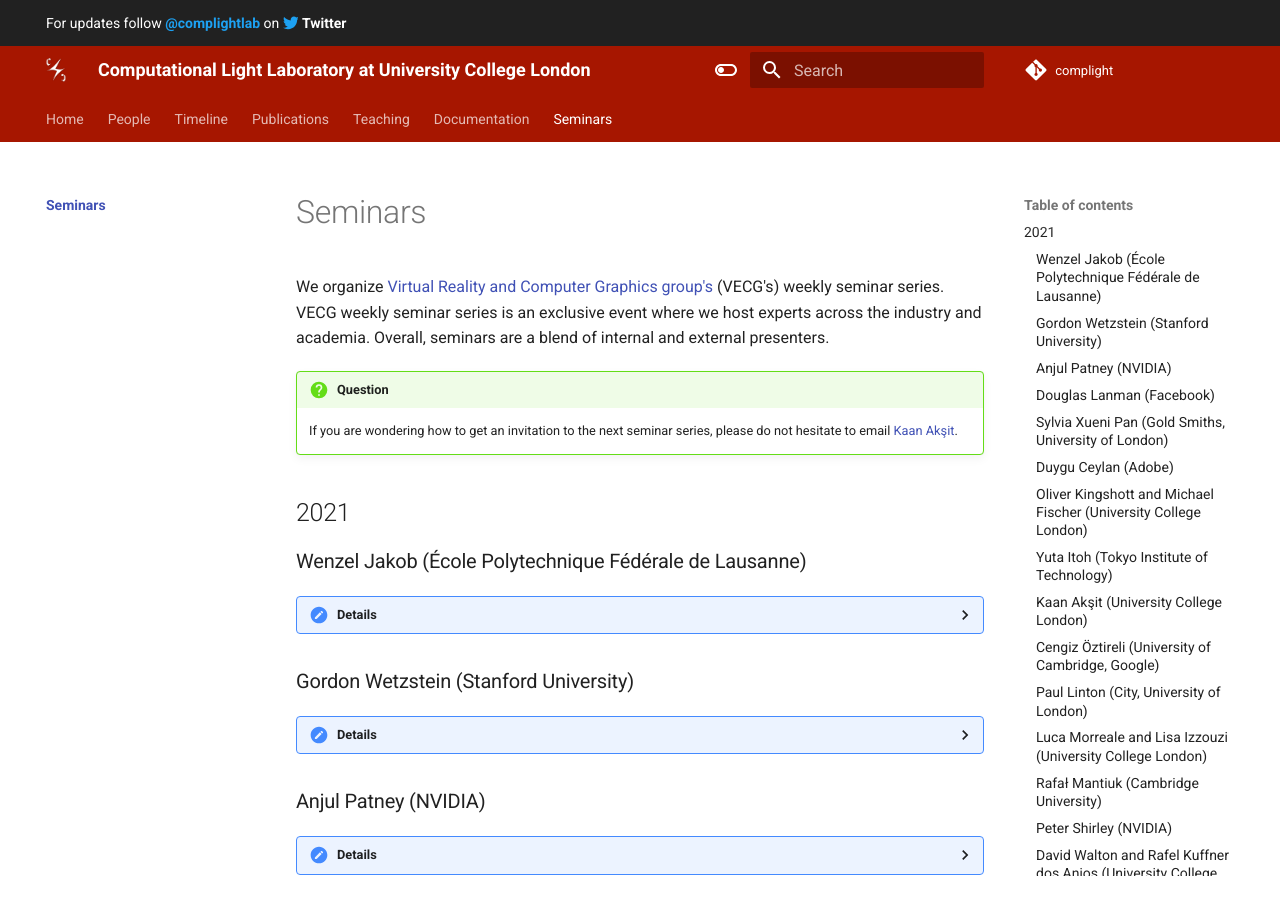
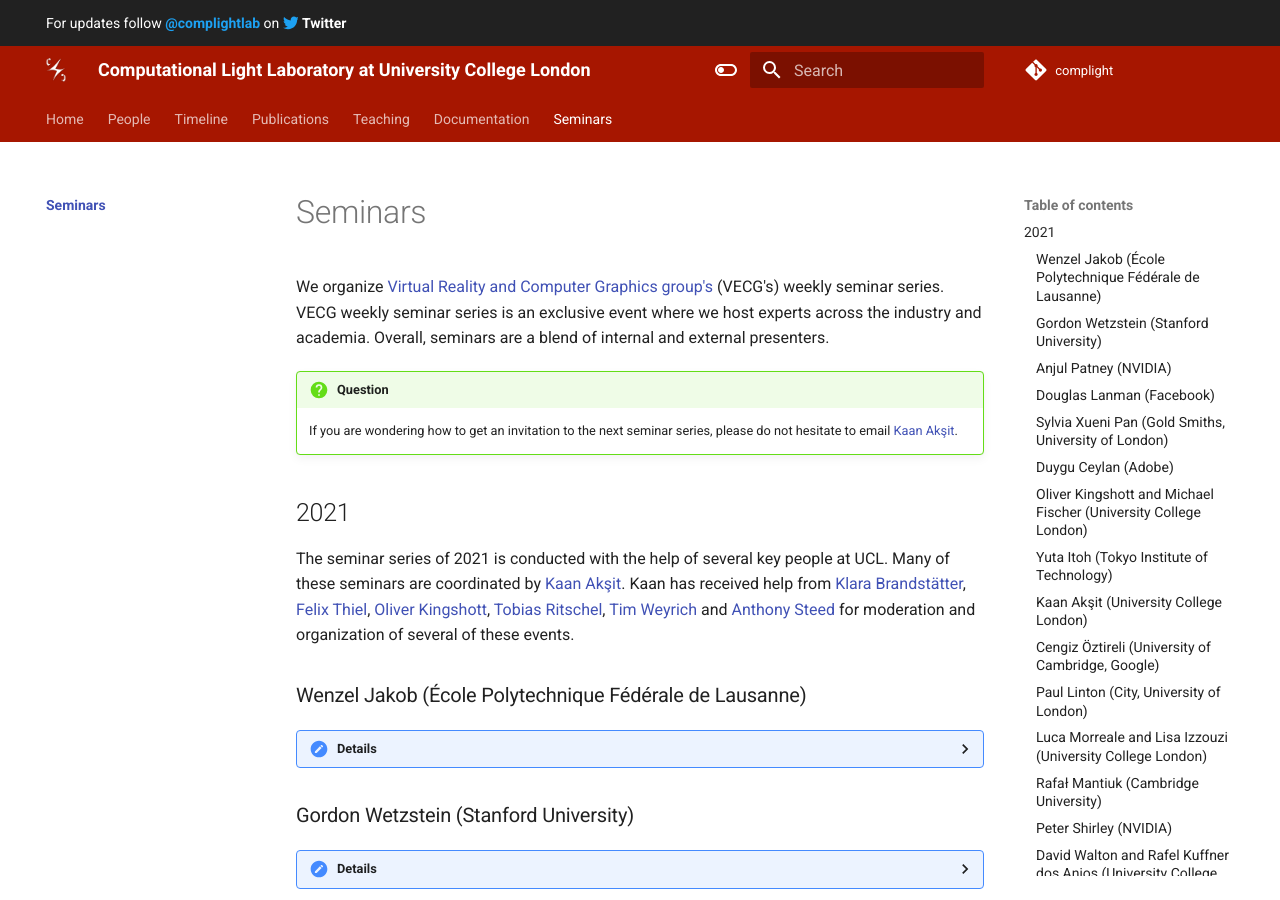
Before and after one commit to complight/complight.github.io, an MkDocs documentation site: the page built from docs/seminars/index.md, in a window 1280 px wide and 900 px high. Built offline with MkDocs 1.6.1 and Material for MkDocs 9.7.7, drawn with Linux system fonts in a browser that asks for light colours.

Commit message:
Updating seminars page.

```diff
--- a/docs/seminars/index.md
+++ b/docs/seminars/index.md
@@ -7,6 +7,10 @@ Overall, seminars are a blend of internal and external presenters.
     If you are wondering how to get an invitation to the next seminar series, please do not hesitate to email [Kaan Akşit](mailto:k.aksit@ucl.ac.uk).
 
 ## 2021
+The seminar series of 2021 is conducted with the help of several key people at UCL.
+Many of these seminars are coordinated by [Kaan Akşit](https://kaanaksit.com).
+Kaan has received help from [Klara Brandstätter](https://www.linkedin.com/in/klara-brandst%C3%A4tter-79b72820b?lipi=urn%3Ali%3Apage%3Ad_flagship3_profile_view_base_contact_details%3BxbCdu1E4RmWqTPAsdCipMw%3D%3D), [Felix Thiel](https://www.linkedin.com/in/felix-thiel-97a22215a?lipi=urn%3Ali%3Apage%3Ad_flagship3_profile_view_base_contact_details%3BGgHpsDNOTWeGPFWcUC5M6A%3D%3D), [Oliver Kingshott](http://oliver.kingshott.com/), [Tobias Ritschel](https://www.homepages.ucl.ac.uk/~ucactri/), [Tim Weyrich](https://reality.cs.ucl.ac.uk/weyrich.html) and [Anthony Steed](https://wp.cs.ucl.ac.uk/anthonysteed/) for moderation and organization of several of these events.
+
 
 
 ### Wenzel Jakob (École Polytechnique Fédérale de Lausanne)
```
